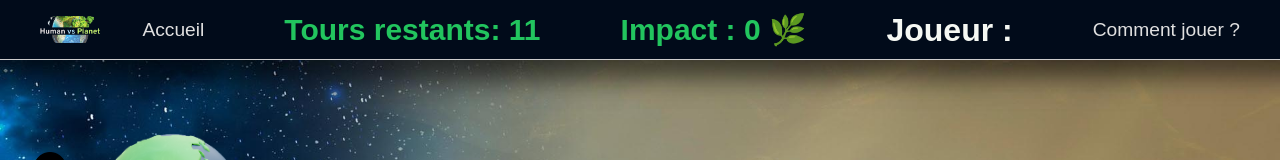
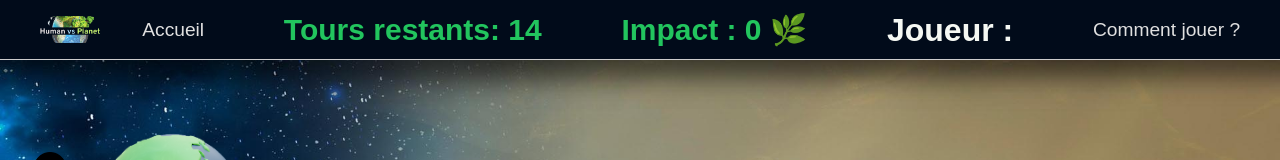
Before and after one commit to Zakari-B/WCS_First_Hackathon, a React (Create React App) app in the folder frontend/: page /Game in a window 1280 px wide. Shown: the top 160 px of the page. Built offline with nearby package versions, Linux system fonts and the light colour scheme.

Commit message:
changed the state into 15 instead of 12, same in the rules component

```diff
--- a/frontend/src/components/Rules.jsx
+++ b/frontend/src/components/Rules.jsx
@@ -70,7 +70,7 @@ const Rules = () => {
           </h2>
           <p className="text-xl">
             <br />
-            La partie dure 12 tours. Chaque tour, vous avez 3 énergies qui vous
+            La partie dure 15 tours. Chaque tour, vous avez 3 énergies qui vous
             permettent de jouer des cartes. Une fois que vous avez fini votre
             tour, vous pouvez cliquer sur “Terminer le tour”.
             <br /> Vous pourrez alors choisir une nouvelle carte à ajouter à
--- a/frontend/src/contexts/TurnContext.jsx
+++ b/frontend/src/contexts/TurnContext.jsx
@@ -4,7 +4,7 @@ const TurnContext = createContext();
 export default TurnContext;
 
 export function TurnContextProvider({ children }) {
-  const [turn, setTurn] = useState(12);
+  const [turn, setTurn] = useState(15);
 
   return (
     <TurnContext.Provider value={{ turn, setTurn }}>
--- a/frontend/src/pages/Start.jsx
+++ b/frontend/src/pages/Start.jsx
@@ -11,7 +11,7 @@ const Start = () => {
   const { setTurn } = useContext(TurnContext);
 
   useEffect(() => {
-    setTurn(12);
+    setTurn(15);
   }, []);
 
   return (
--- a/frontend/src/styles/Start.scss
+++ b/frontend/src/styles/Start.scss
@@ -40,6 +40,7 @@
 
 .textInput {
 	width: 58%;
+	text-align: center;
 	border-radius: 16px;
 	box-shadow: 0 4px 30px rgba(0, 0, 0, 0.1);
 	backdrop-filter: blur(5px);
```
